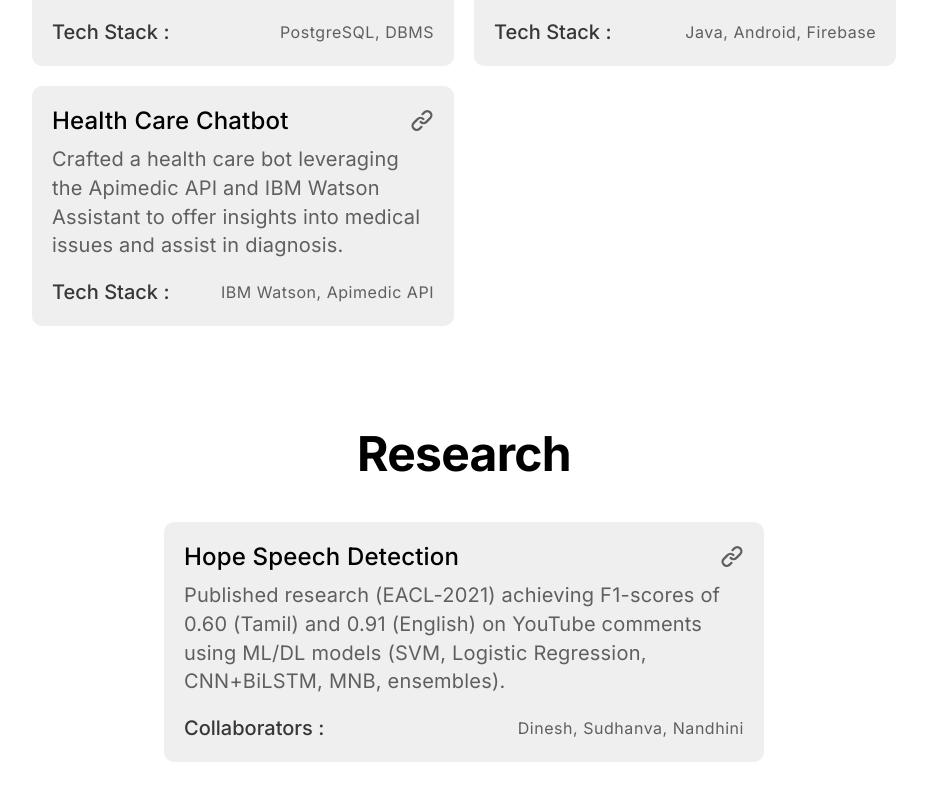
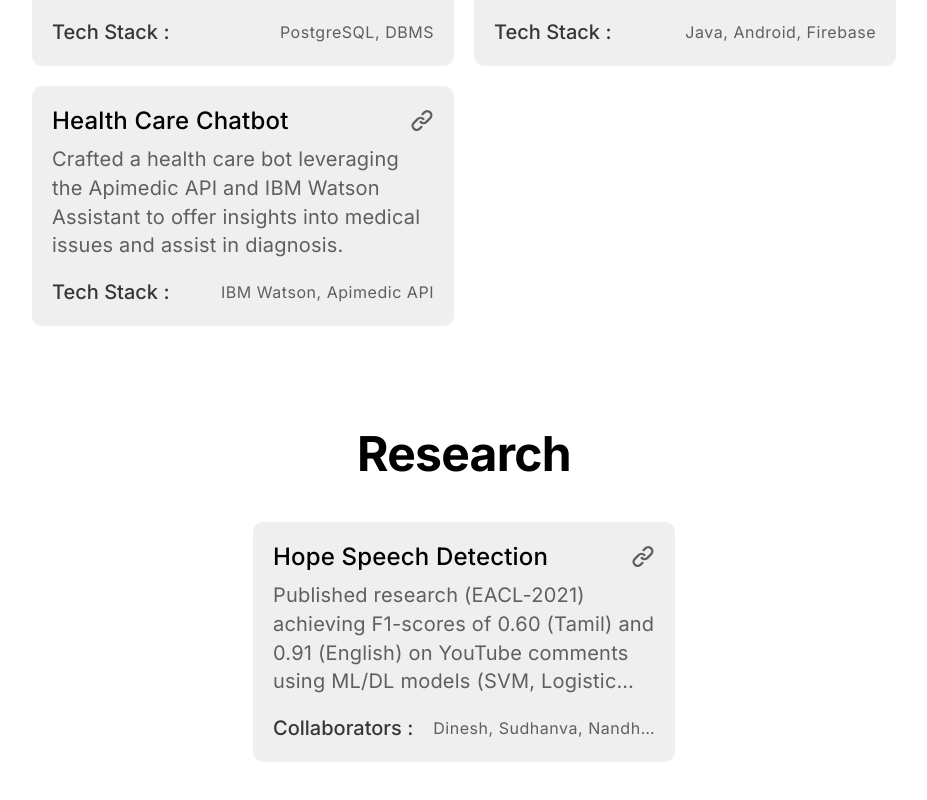
Before and after one commit to ChamKrish/My-Portfolio, a React (Create React App) app: page / in a window 1280 px wide. Shown: the part 5347-6147 px from the top of the page, without its empty margins (176-1103 px from the left). Built offline with nearby package versions, Linux system fonts and the light colour scheme.

Commit message:
Project card height fix

```diff
--- a/src/components/project.tsx
+++ b/src/components/project.tsx
@@ -58,6 +58,7 @@ const useStyles = () => ({
     flexDirection: 'column',
     width: '80%',
     minHeight: theme.spacing(40),
+    maxHeight: theme.spacing(60),
     padding: theme.spacing(4),
     gap: theme.spacing(2),
     borderRadius: theme.spacing(2),
--- a/src/pages/projects.tsx
+++ b/src/pages/projects.tsx
@@ -79,7 +79,6 @@ const useStyles = () => ({
   },
   projectContainer: {
     display: 'flex',
-    height: '-webkit-fill-available',
   }
 });
 
--- a/src/pages/research.tsx
+++ b/src/pages/research.tsx
@@ -55,8 +55,6 @@ const useStyles = () => ({
   },
   researchCardContainer: {
     display: 'flex',
-    height: '-webkit-fill-available',
-    minWidth: theme.spacing(120)
   }
 });
 
```
